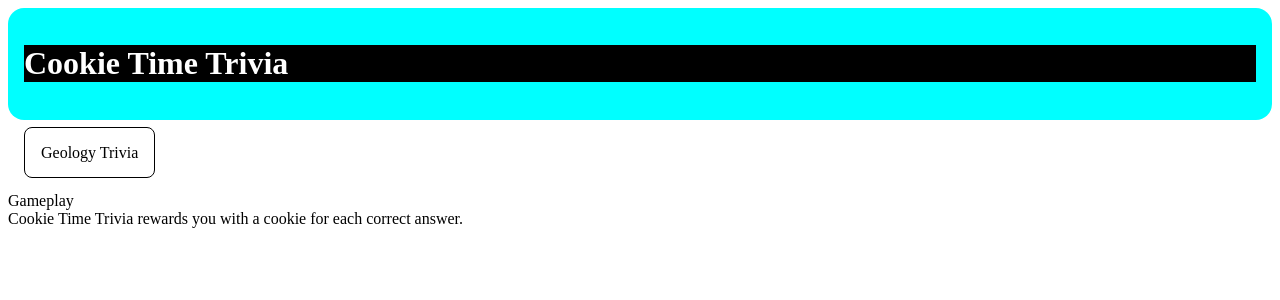
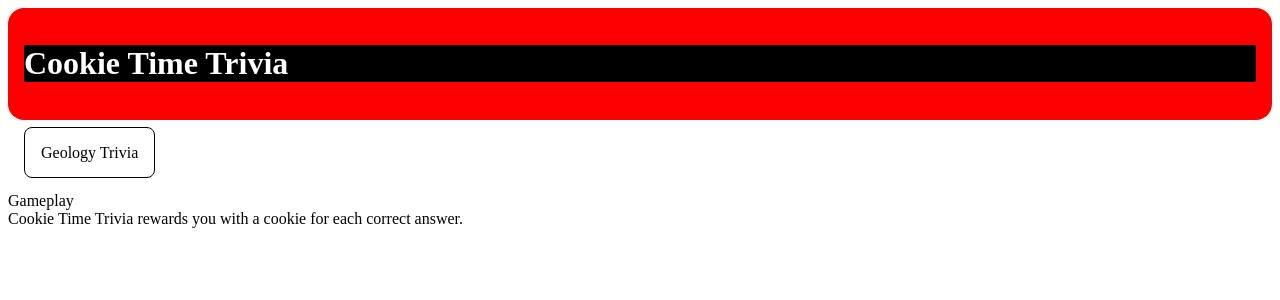
Before and after one commit to alecthibodeau/cookie-time-trivia, a React (Create React App) app: page / in a window 1280 px wide. Shown: the top 300 px of the page. Built offline with nearby package versions, Linux system fonts and the light colour scheme.

Commit message:
Add baseName state variable to set basename

```diff
--- a/src/App.tsx
+++ b/src/App.tsx
@@ -1,4 +1,5 @@
 /** @jsxImportSource @emotion/react */
+import { useEffect, useState } from 'react';
 import { BrowserRouter, Route, Routes } from 'react-router-dom';
 
 /* Components */
@@ -9,8 +10,14 @@ import Home from './components/Home';
 import appStyles from './styles/app-styles';
 
 function App() {
+  const [baseName, setBaseName] = useState<string>('/');
+
+  useEffect(() => {
+    if (window.location.pathname !== '/') setBaseName(process.env.PUBLIC_URL);
+  }, []);
+
   return (
-    <BrowserRouter basename={window.location.pathname === '/' ? '' : process.env.PUBLIC_URL}>
+    <BrowserRouter basename={baseName}>
       <div>
         <div css={appStyles.mainDiv}>
           <h1>
--- a/src/styles/app-styles.ts
+++ b/src/styles/app-styles.ts
@@ -2,7 +2,7 @@ const appStyles = {
 
   mainDiv: {
     padding: '1rem',
-    backgroundColor: '#0ff',
+    backgroundColor: '#f00',
     borderRadius: '1rem'
   }
 }
```
Also changed, not shown: 1 other file (tests, documents, lock files or other folders).
